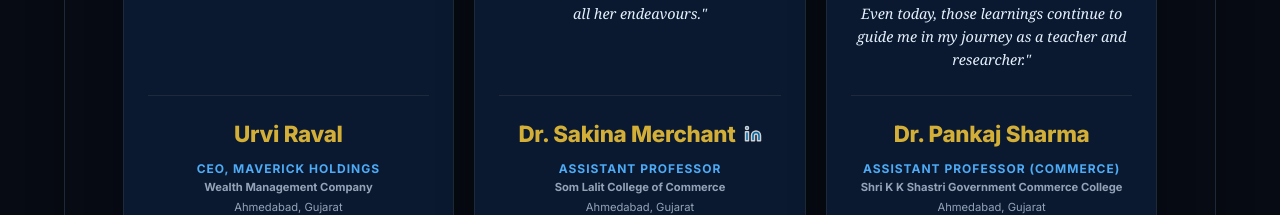
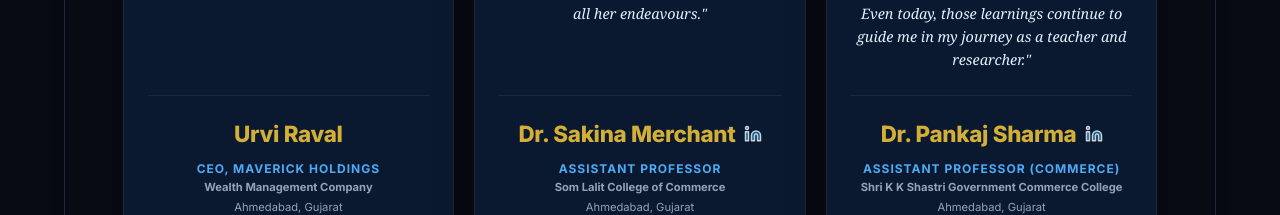
Before and after one commit to NCRaghavi/Raghavi, a React (Vite) app: page / in a window 1280 px wide. Shown: the part 6180-6395 px from the top of the page. Built offline with nearby package versions, Linux system fonts and the light colour scheme.

Commit message:
Update testimonials.js

```diff
--- a/src/data/testimonials.js
+++ b/src/data/testimonials.js
@@ -29,6 +29,7 @@ export const testimonialsData = {
       location: "Ahmedabad, Gujarat",
       institution: "Alumni - School of Commerce, Gujarat University",
       image: "/images/testimonials/pankaj.png",
+      linkedin: "https://www.linkedin.com/in/pankaj-sharma-734527113/",
       text: "Dr. Raghavi's classes gave me more than just conceptual clarity. They shaped how I think, learn, and carry myself professionally. Her disciplined approach, professionalism, and engaging teaching style left a deep and lasting impact on me. Beyond the classroom, her guidance in research helped me take my very first meaningful steps into the academic world and understand what true inquiry means. Even today, those learnings continue to guide me in my journey as a teacher and researcher.",
       stars: 5,
       category: "student",
@@ -42,6 +43,7 @@ export const testimonialsData = {
       location: "Surat, Gujarat",
       institution: "Alumni - School of Commerce, Gujarat University",
       image: "/images/testimonials/vishakha.png",
+      linkedin: "https://www.linkedin.com/in/dr-vishakha-modi-a902031a4/",
       photoStyle: { transform: 'scale(1.35)', objectPosition: 'center 20%' },
       text: "I still recall our sessions at the School of Commerce, Gujarat University with great respect and gratitude. Dr. Raghavi's teaching played a significant role in building my conceptual clarity and confidence in the field of Commerce. She not only taught us the subject but also encouraged us to think critically and apply concepts to real-life situations. The practical insights and engaging classroom discussions truly helped shape my professional approach. I am grateful for the strong foundation she provided during my academic journey.",
       stars: 5,
@@ -56,6 +58,7 @@ export const testimonialsData = {
       location: "Gujarat, India",
       institution: "Alumni - School of Commerce, Gujarat University",
       image: "/images/testimonials/anujalimbad.jpeg",
+      linkedin: "https://www.linkedin.com/in/anuja-limbad-pithadiya-ph-d-526662ab/",
       text: "I’m deeply grateful to Raghavi mam for playing a pivotal role in shaping my career. Her ability to simplify complex concepts and build a strong foundational understanding has given me lasting confidence in my field. The clarity and discipline I developed under her guidance will always continue to influence my professional growth.",
       stars: 5,
       category: "student",
@@ -69,6 +72,7 @@ export const testimonialsData = {
       location: "Vadodara, Gujarat",
       institution: "Alumni - School of Commerce, Gujarat University",
       image: "/images/testimonials/bhawari.png",
+      linkedin: "https://www.linkedin.com/in/bhanwari-kumari-a21372193/",
       text: "Dr. Raghavi's teaching has played a very significant role in building my conceptual clarity and confidence. The way she explained Financial markets especially money market and capital markets made a strong and lasting impact on my learning. Her in-depth knowledge of the subject and your dedication to ensuring that her students truly understand and learn have always been inspiring. The lessons and guidance I received from her have greatly supported me in shaping my career, and I remain truly grateful for your wonderful sessions.",
       stars: 5,
       category: "student",
@@ -82,6 +86,7 @@ export const testimonialsData = {
       location: "Gandhidham | Adipur",
       institution: "Alumni - School of Commerce, Gujarat University",
       image: "/images/testimonials/harshini.jpeg",
+      linkedin: "https://www.linkedin.com/in/harshini-dudani-aa3924216/",
       photoStyle: { objectPosition: 'center 10%', transform: 'scale(1.1)' },
       text: "Dr. Raghavi’s sessions at Sheth Damodardas School of Commerce, Gujarat University gave me a strong foundation in Commerce that shaped how I think about running a business today. Her emphasis on practical application over rote learning pushed me to approach problems with clarity and confidence. That mindset has been central to building The Batter Bae, my gluten-free baking brand, from the ground up.",
       stars: 5,
```
